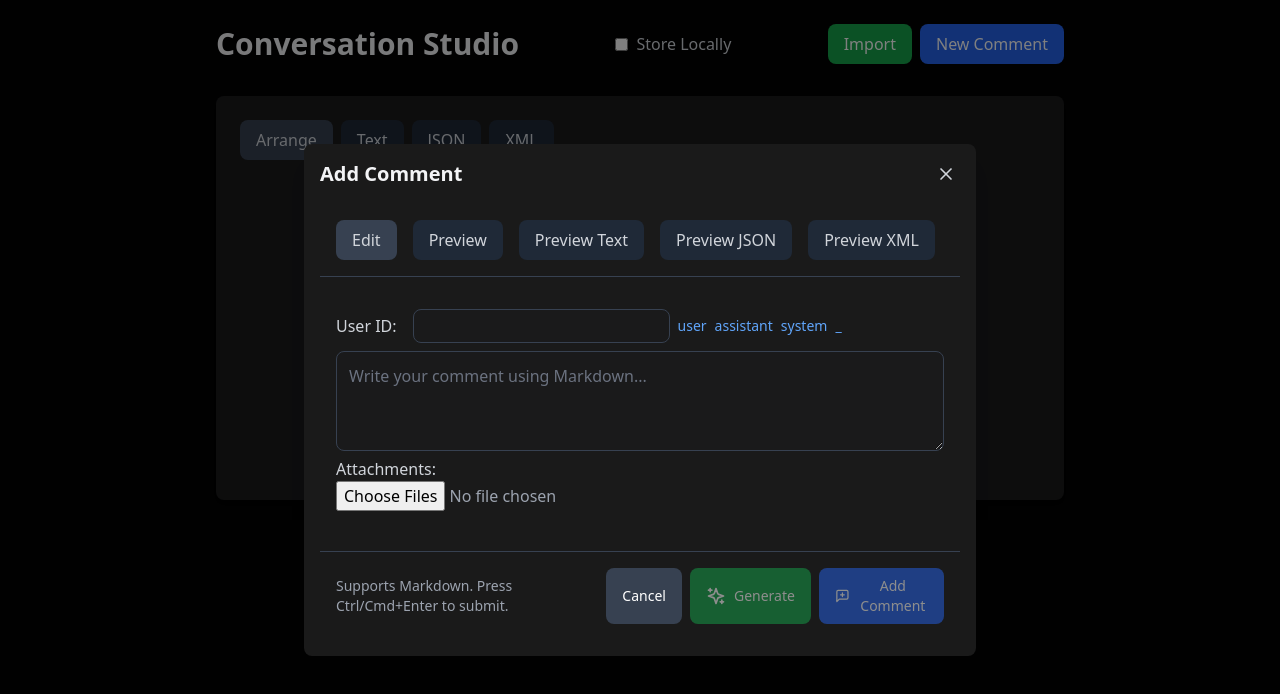
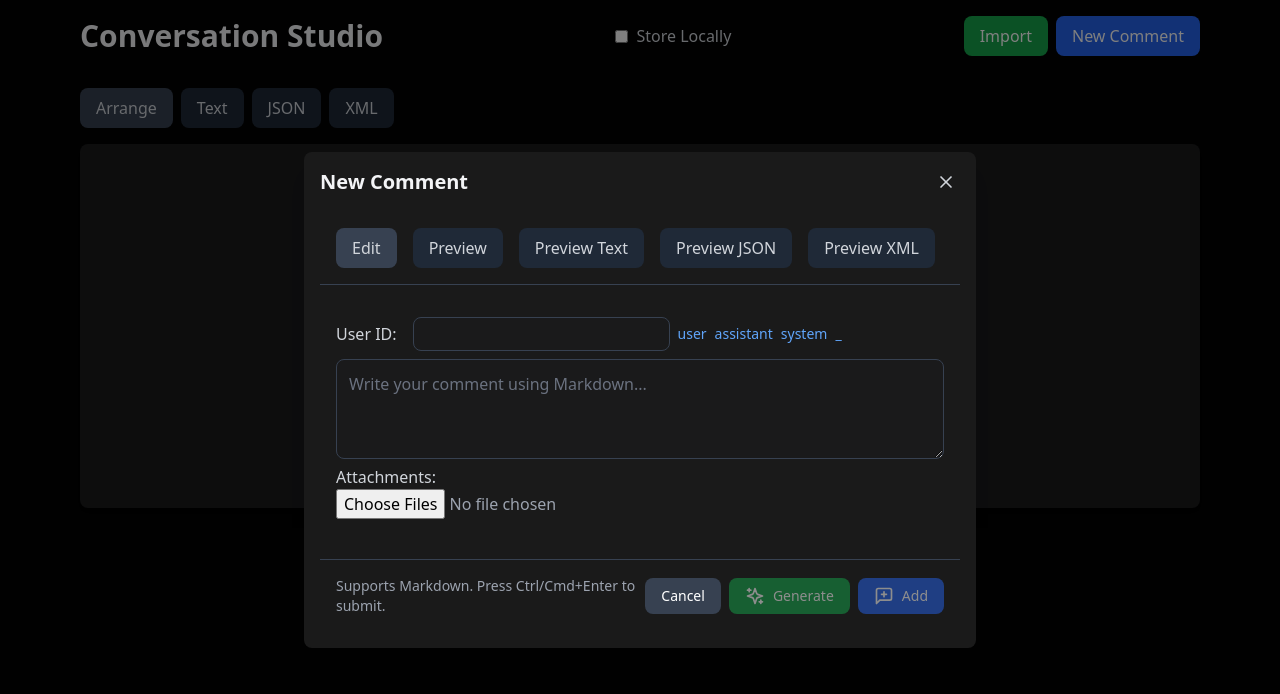
Before and after one commit to johnhenry/conversation-studio, a React (Vite) app: page / in a window 1280 px wide. Both pictures are taken after a click on the button "New Comment". Shown: the top 694 px of the page. Built offline with nearby package versions, Linux system fonts and the light colour scheme.

Commit message:
minor edits

```diff
--- a/src/App.tsx
+++ b/src/App.tsx
@@ -431,7 +431,7 @@ function App() {
   }, [storeLocally, comments, userId, isInitialized]);
 
   return (
-    <main className="min-h-screen bg-[#030303] pb-[300px] max-w-4xl mx-auto p-6">
+    <main className="min-h-screen bg-[#030303] pb-[300px] max-w-6xl mx-auto p-4">
       <header className="flex justify-between items-center mb-8">
             <h1 className="text-3xl font-bold text-gray-100">
               Conversation Studio
@@ -475,9 +475,6 @@ function App() {
 
             </div>
           </header>
-        <div className="bg-[#1A1A1B] rounded-lg shadow-lg p-6">
-
-
           <nav className="flex mb-4">
             <button
               onClick={() => handleTabChange("arrange")}
@@ -512,6 +509,10 @@ function App() {
               XML
             </button>
           </nav>
+        <div className="bg-[#1A1A1B] rounded-lg shadow-lg p-6">
+
+
+
 
           <div className="mt-4 min-h-[300px]">
             {activeTab === "arrange" ? commentTree : exportPreview}
@@ -531,7 +532,7 @@ function App() {
               onAttachmentRemove={handleAttachmentRemove}
               content={draftContent}
               setContent={setDraftContent}
-              buttonText={replyToId ? "Reply" : "Add Comment"}
+              buttonText={replyToId ? "Reply" : "Add"}
               parentId={replyToId}
               onCancel={() => {
                 setShowEditor(false);
--- a/src/components/CommentEditor.tsx
+++ b/src/components/CommentEditor.tsx
@@ -75,7 +75,7 @@ const CommentEditor: React.FC<CommentEditorProps> = ({
   onAttachmentRemove,
   content,
   setContent,
-  buttonText = "Add Comment",
+  buttonText = "Add",
   parentId,
   onCancel,
   rootComments = [],
@@ -410,19 +410,24 @@ const CommentEditor: React.FC<CommentEditorProps> = ({
 
   if (loadingGen) {
     return (
-      <div className="modal-overlay show">
+      <div className="modal-overlay show cursor-pointer" onClick={handleCancel}>
         <div className="modal-content p-4">
-          <div className="flex justify-center p-4 border-b border-gray-700">
-            <button
-              onClick={handleCancel}
+          <div className="flex justify-center p-4 ">
+            <div
+
               className="sparkle-loader cursor-pointer hover:opacity-80 transition-opacity"
               title="Click to cancel generation"
             >
               <Sparkles size={20} className="sparkle" />
               <Sparkles size={20} className="sparkle" />
               <Sparkles size={20} className="sparkle" />
-            </button>
+
+            </div>
           </div>
+          <div className="flex justify-center p-4 ">
+          (click to cancel)
+          </div>
+
         </div>
       </div>
     );
@@ -432,7 +437,7 @@ const CommentEditor: React.FC<CommentEditorProps> = ({
     <div className={`modal-overlay ${isVisible ? 'show' : ''}`}>
       <div className="modal-content p-4">
         <div className="flex justify-between items-center mb-4">
-          <h2 className="text-xl font-semibold text-gray-100">Add Comment</h2>
+          <h2 className="text-xl font-semibold text-gray-100">New Comment</h2>
           <button
             onClick={handleClose}
             className="p-1 hover:bg-gray-800 rounded"
--- a/src/index.css
+++ b/src/index.css
@@ -87,7 +87,7 @@ body {
 }
 
 .sparkle-loader .sparkle {
-  @apply text-yellow-400;
+  /* @apply text-yellow-400; */
   animation: sparkle 1.5s ease-in-out infinite;
 }
 
```
